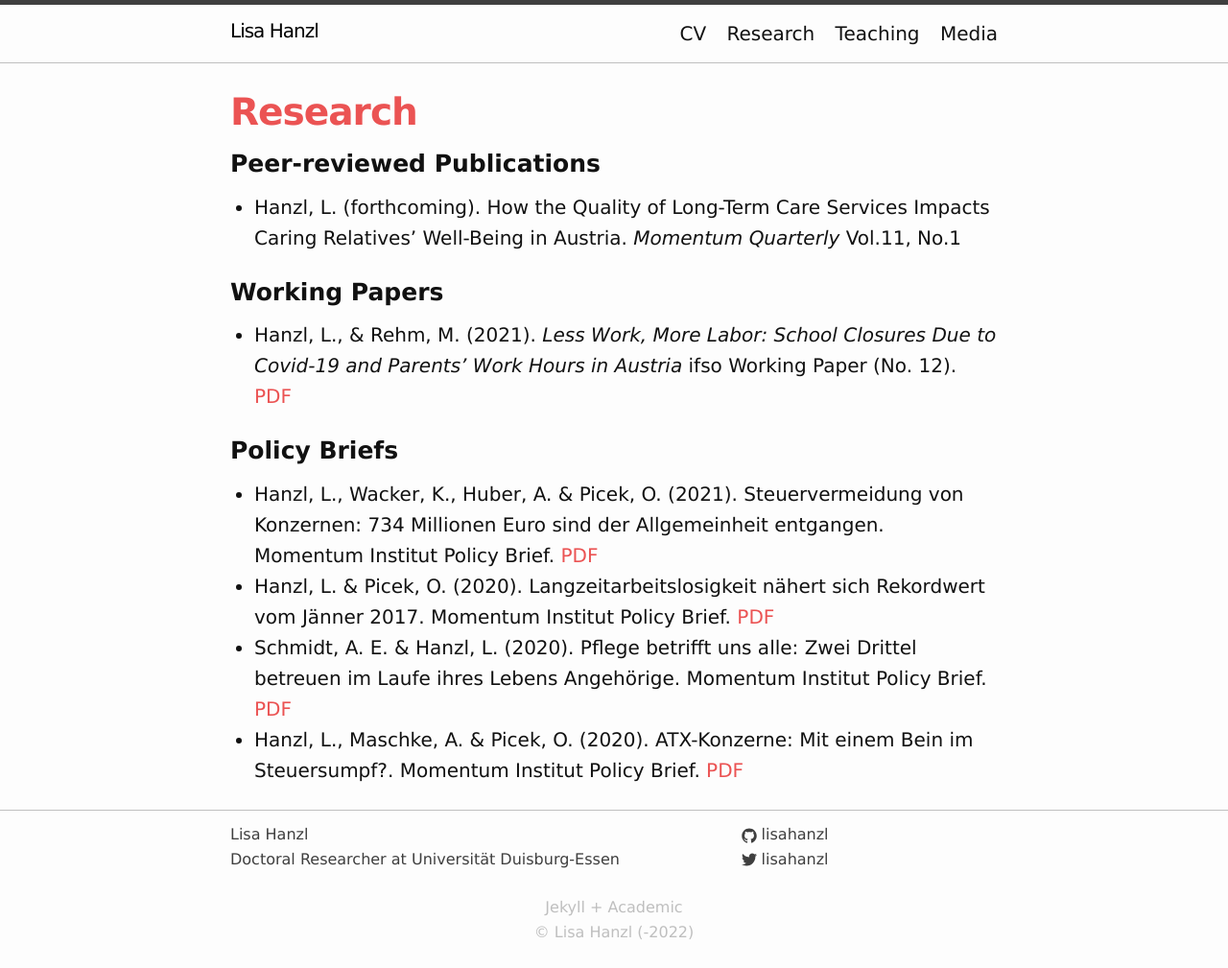
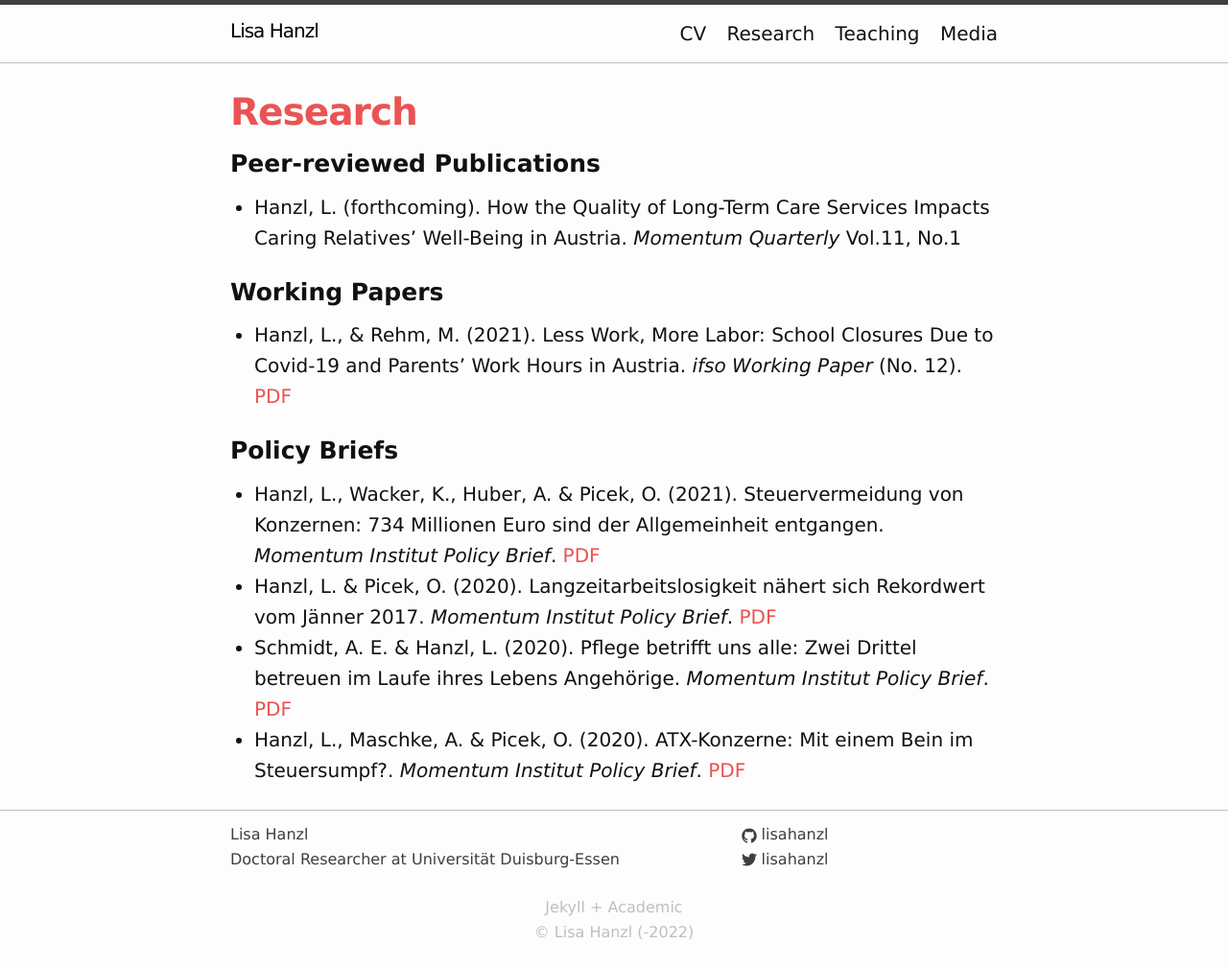
Before and after one commit to lisahanzl/lisahanzl.github.io, a Jekyll site: the page built from 01_research.md, in a window 1280 px wide. Shown: the whole page at 96% size. Built offline with Jekyll 4.4.1, drawn with Linux system fonts in a browser that asks for light colours.

```diff
--- a/01_research.md
+++ b/01_research.md
@@ -13,13 +13,13 @@ permalink: /research/
 
 ### Working Papers
 <p> </p>
-- Hanzl, L., & Rehm, M. (2021). *Less Work, More Labor: School Closures Due to Covid-19 and Parents' Work Hours in Austria* ifso Working Paper (No. 12). [PDF](https://www.uni-due.de/imperia/md/content/soziooekonomie/ifsowp12_hanzlrehm2021.pdf){:target="_blank"}
+- Hanzl, L., & Rehm, M. (2021). Less Work, More Labor: School Closures Due to Covid-19 and Parents' Work Hours in Austria. *ifso Working Paper* (No. 12). [PDF](https://www.uni-due.de/imperia/md/content/soziooekonomie/ifsowp12_hanzlrehm2021.pdf){:target="_blank"}
 <p> </p>
 
 ### Policy Briefs
 <p> </p>
-- Hanzl, L., Wacker, K., Huber, A. & Picek, O. (2021). Steuervermeidung von Konzernen: 734 Millionen Euro sind der Allgemeinheit entgangen. Momentum Institut Policy Brief. [PDF](https://www.momentum-institut.at/system/files/2021-02/moment_policybrief_ctrd.pdf){:target="_blank"}
-- Hanzl, L. & Picek, O. (2020). Langzeitarbeitslosigkeit nähert sich Rekordwert vom Jänner 2017. Momentum Institut Policy Brief. [PDF](https://www.momentum-institut.at/system/files/2021-01/pb_21.2020_1112_langzeitarbeitslosigkeit.pdf){:target="_blank"}
-- Schmidt, A. E. & Hanzl, L. (2020). Pflege betrifft uns alle: Zwei Drittel betreuen im Laufe ihres Lebens Angehörige. Momentum Institut Policy Brief. [PDF](https://www.momentum-institut.at/system/files/2020-07/200712_m_paper_pflege.pdf){:target="_blank"}
-- Hanzl, L., Maschke, A. & Picek, O. (2020). ATX-Konzerne: Mit einem Bein im Steuersumpf?. Momentum Institut Policy Brief. [PDF](https://www.momentum-institut.at/system/files/2020-06/moment_policybrief_steuersenkung_20200605.pdf){:target="_blank"}
+- Hanzl, L., Wacker, K., Huber, A. & Picek, O. (2021). Steuervermeidung von Konzernen: 734 Millionen Euro sind der Allgemeinheit entgangen. *Momentum Institut Policy Brief*. [PDF](https://www.momentum-institut.at/system/files/2021-02/moment_policybrief_ctrd.pdf){:target="_blank"}
+- Hanzl, L. & Picek, O. (2020). Langzeitarbeitslosigkeit nähert sich Rekordwert vom Jänner 2017. *Momentum Institut Policy Brief*. [PDF](https://www.momentum-institut.at/system/files/2021-01/pb_21.2020_1112_langzeitarbeitslosigkeit.pdf){:target="_blank"}
+- Schmidt, A. E. & Hanzl, L. (2020). Pflege betrifft uns alle: Zwei Drittel betreuen im Laufe ihres Lebens Angehörige. *Momentum Institut Policy Brief*. [PDF](https://www.momentum-institut.at/system/files/2020-07/200712_m_paper_pflege.pdf){:target="_blank"}
+- Hanzl, L., Maschke, A. & Picek, O. (2020). ATX-Konzerne: Mit einem Bein im Steuersumpf?. *Momentum Institut Policy Brief*. [PDF](https://www.momentum-institut.at/system/files/2020-06/moment_policybrief_steuersenkung_20200605.pdf){:target="_blank"}
 <p> </p>
```
